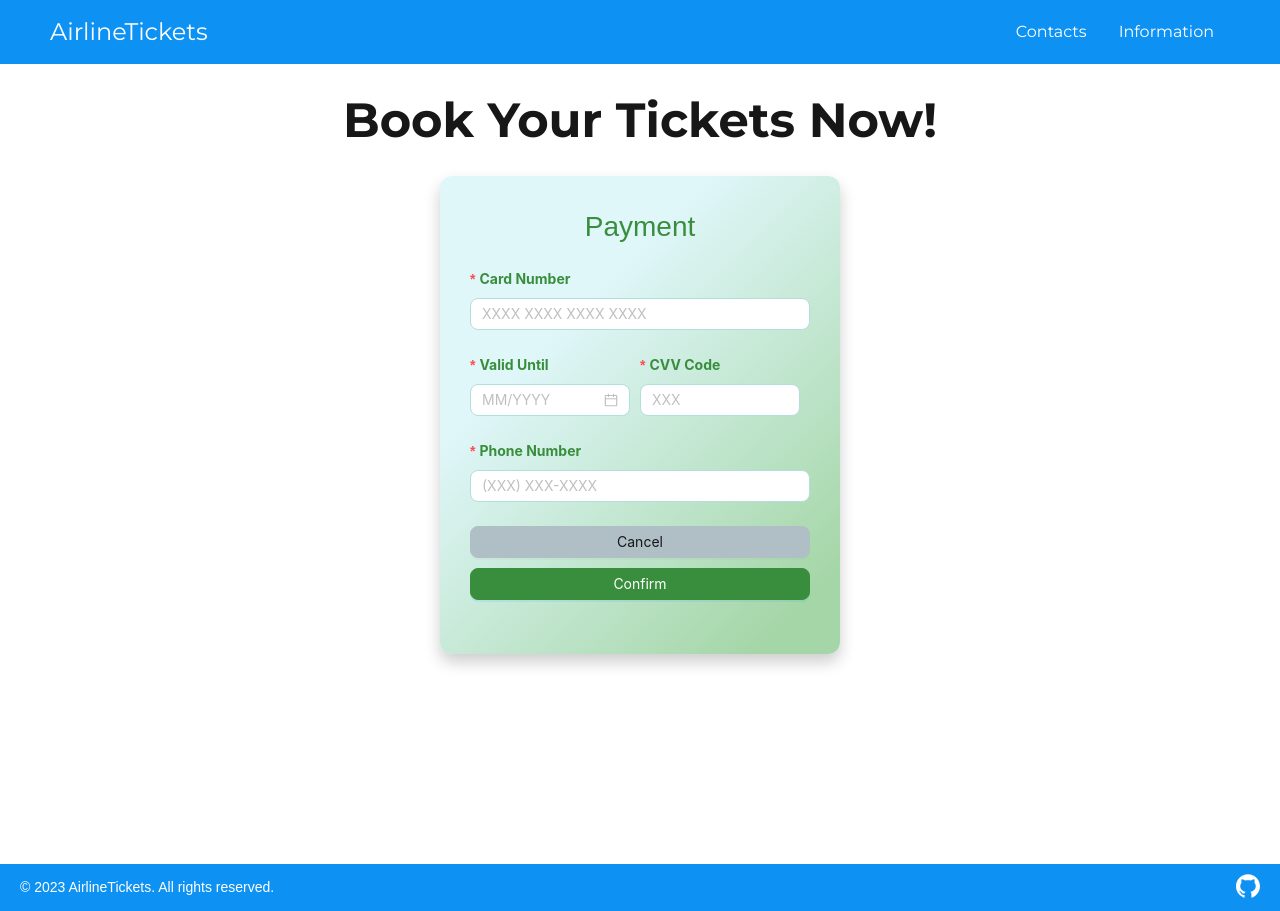
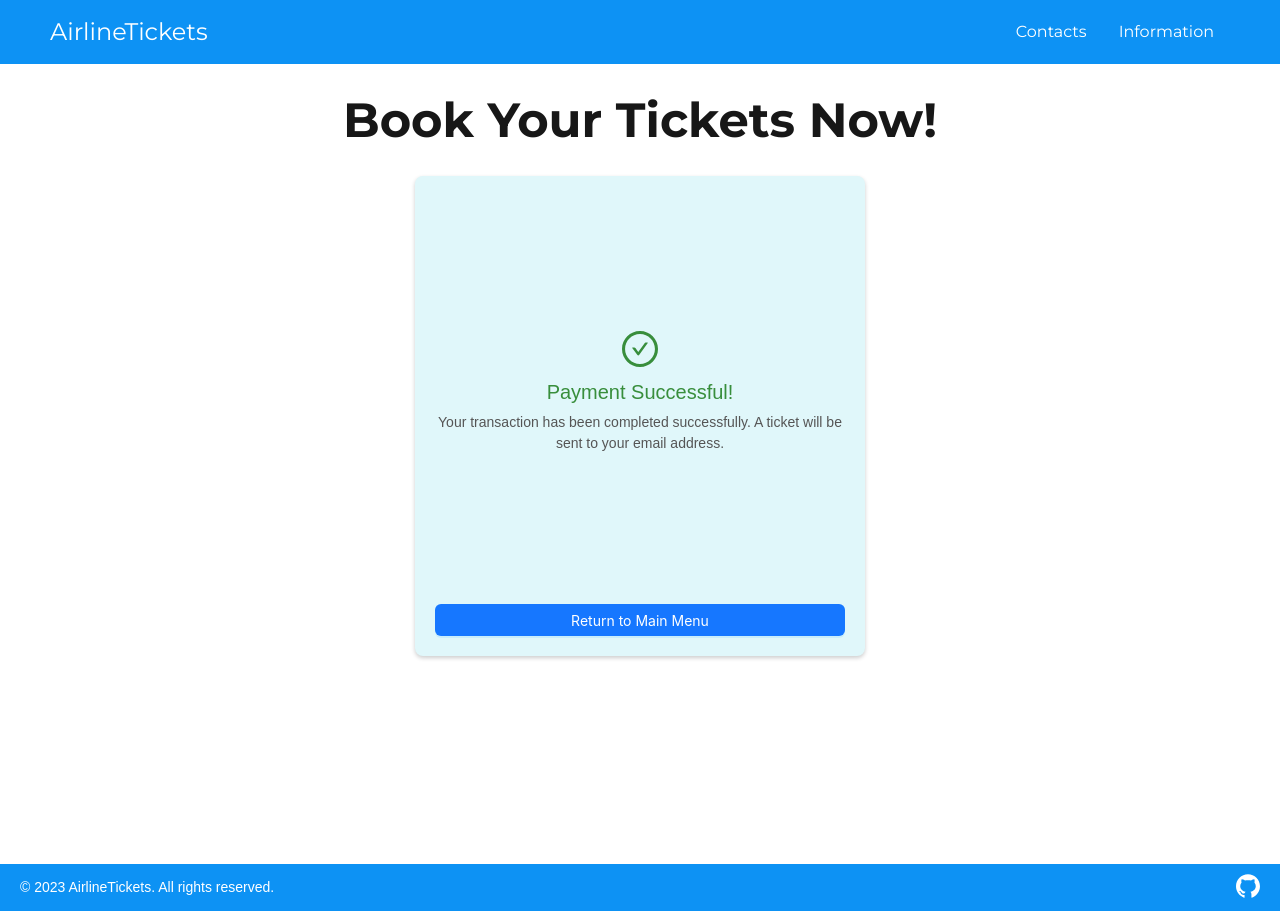
Before and after one commit to MuzzDead/AirlineTickets-UI, a Next.js app: page / in a window 1280 px wide. Built offline with nearby package versions, Linux system fonts and the light colour scheme.

Commit message:
added SuccessMessage component after paymant

```diff
--- /dev/null
+++ b/app/components/SuccessMessage.css
@@ -0,0 +1,44 @@
+.success-message-container {
+    display: flex; /* Using Flexbox for layout */
+    flex-direction: column; /* Stack elements vertically */
+    justify-content: space-between; /* Space between content and button */
+    align-items: center; /* Center elements horizontally */
+    height: 60vh; /* Reduced height */
+    width: 450px; /* Fixed width for the container */
+    margin: 0 auto; /* Centering the container */
+    background-color: #e0f7fa; /* Light background color */
+    border-radius: 8px; /* Rounded corners */
+    box-shadow: 0 2px 4px rgba(0, 0, 0, 0.2); /* Shadow effect */
+    padding: 20px; /* Inner padding */
+}
+
+.content {
+    flex-grow: 1; /* Allow content to grow and take available space */
+    display: flex; /* Using Flexbox for centering content */
+    flex-direction: column; /* Stack elements vertically */
+    align-items: center; /* Center elements horizontally */
+    justify-content: center; /* Center elements vertically */
+}
+
+.success-icon {
+    font-size: 36px; /* Smaller size for the icon */
+    color: #388e3c; /* Green color for the icon */
+    margin-bottom: 10px; /* Space below the icon */
+}
+
+h2 {
+    color: #388e3c; /* Dark green color for the title */
+    margin-bottom: 5px; /* Space below the title */
+    font-size: 20px; /* Smaller font size for the title */
+}
+
+p {
+    color: #555; /* Dark gray color for the text */
+    text-align: center; /* Center the text */
+    font-size: 14px; /* Smaller font size for the message */
+}
+
+.return-button {
+    margin-top: 15px; /* Space above the button */
+    width: 100%; /* Full width for the button */
+}
--- /dev/null
+++ b/app/components/SuccessMessage.jsx
@@ -0,0 +1,22 @@
+'use client';
+import React from 'react';
+import { CheckCircleOutlined } from '@ant-design/icons';
+import { Button } from 'antd'; // Importing Button from Ant Design
+import './SuccessMessage.css'; // Import CSS for styling
+
+const SuccessMessage = ({ onReturn }) => {
+  return (
+    <div className="success-message-container">
+      <div className="content">
+        <CheckCircleOutlined className="success-icon" />
+        <h2>Payment Successful!</h2>
+        <p>Your transaction has been completed successfully. A ticket will be sent to your email address.</p>
+      </div>
+      <Button type="primary" className="return-button" onClick={onReturn}>
+        Return to Main Menu
+      </Button>
+    </div>
+  );
+};
+
+export default SuccessMessage;
--- a/app/page.js
+++ b/app/page.js
@@ -3,6 +3,7 @@ import Head from "next/head";
 import FlightList from "./components/FlightList";
 import BookTicket from "./components/BookTicket"; // Шлях до вашого компонента BookTicket
 import PaymentForm from "./components/PaymentForm";
+import SuccessMessage from "./components/SuccessMessage";
 
 const HomePage = () => {
   return (
@@ -30,7 +31,8 @@ const HomePage = () => {
       <div style={{ padding: "20px" }}>
         {/*<h1>Available Flights</h1>*/}
         {/*<FlightList /> { Додаємо компонент FlightList */}
-        <PaymentForm />
+        {/*<PaymentForm />*/}
+        <SuccessMessage />
       </div>
 
       {/* Додаємо компонент BookTicket
```
